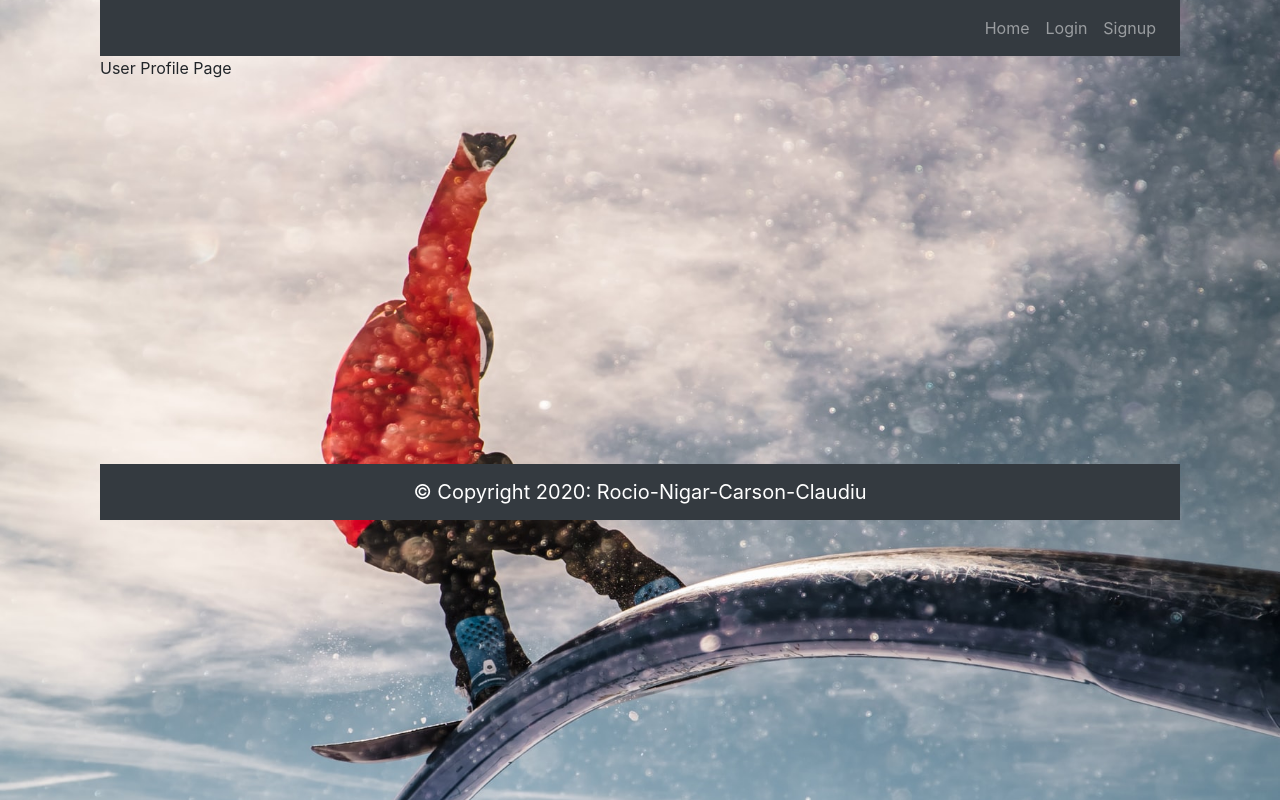
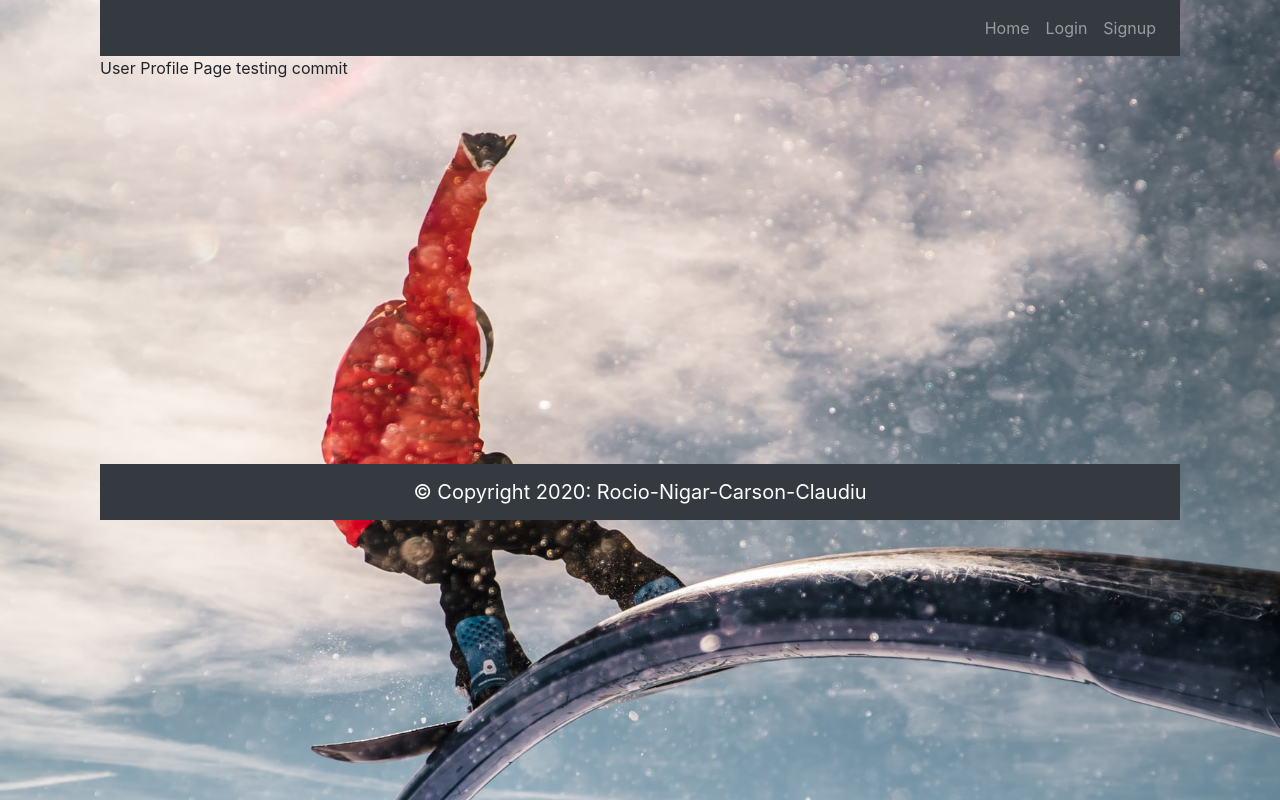
Before and after one commit to nigarabdullayeva/project_3, a React (Create React App) app in the folder client/: page /profile in a window 1280 px wide. Shown: the top 800 px of the page. Built offline with nearby package versions, Linux system fonts and the light colour scheme.

Commit message:
commit test

```diff
--- a/client/src/components/Profile.js
+++ b/client/src/components/Profile.js
@@ -5,7 +5,7 @@ function Profile() {
   return (
       <>
 
-      User Profile Page
+      User Profile Page testing commit
 
       </>
   )
```
